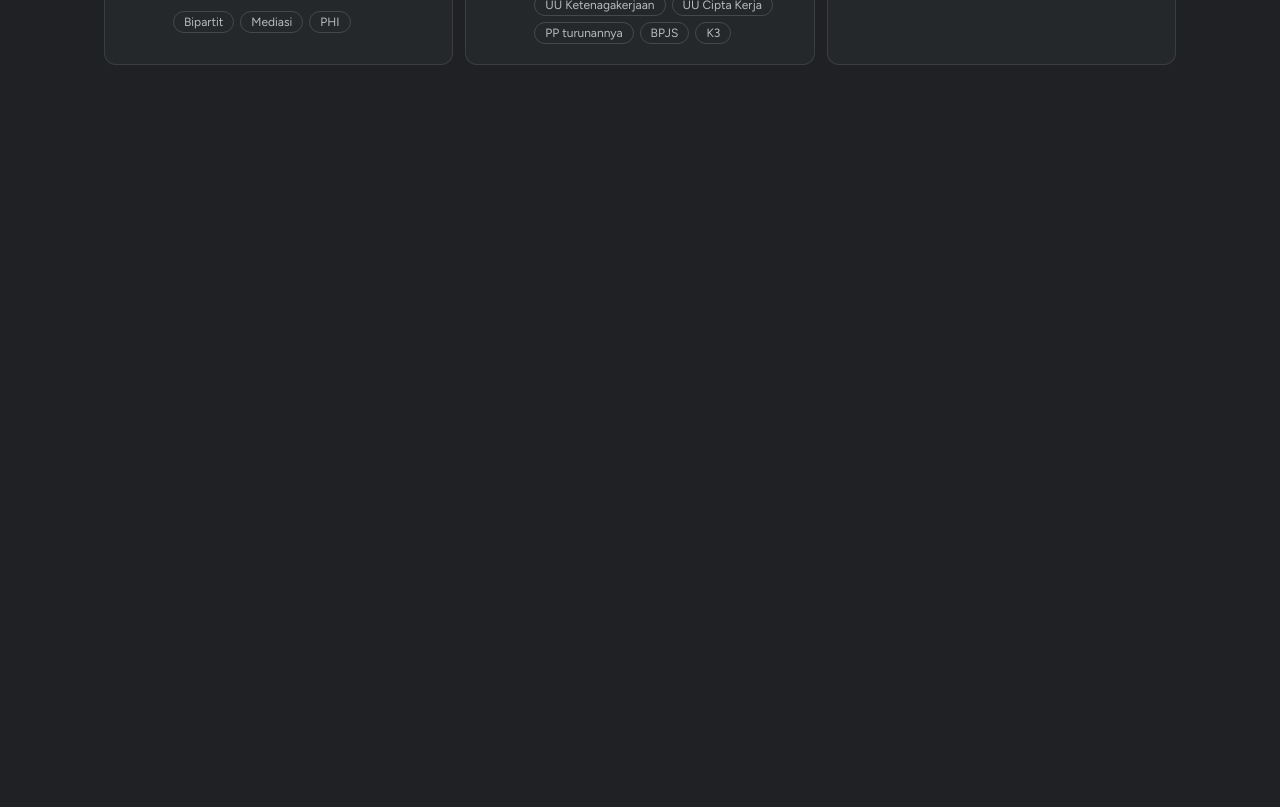
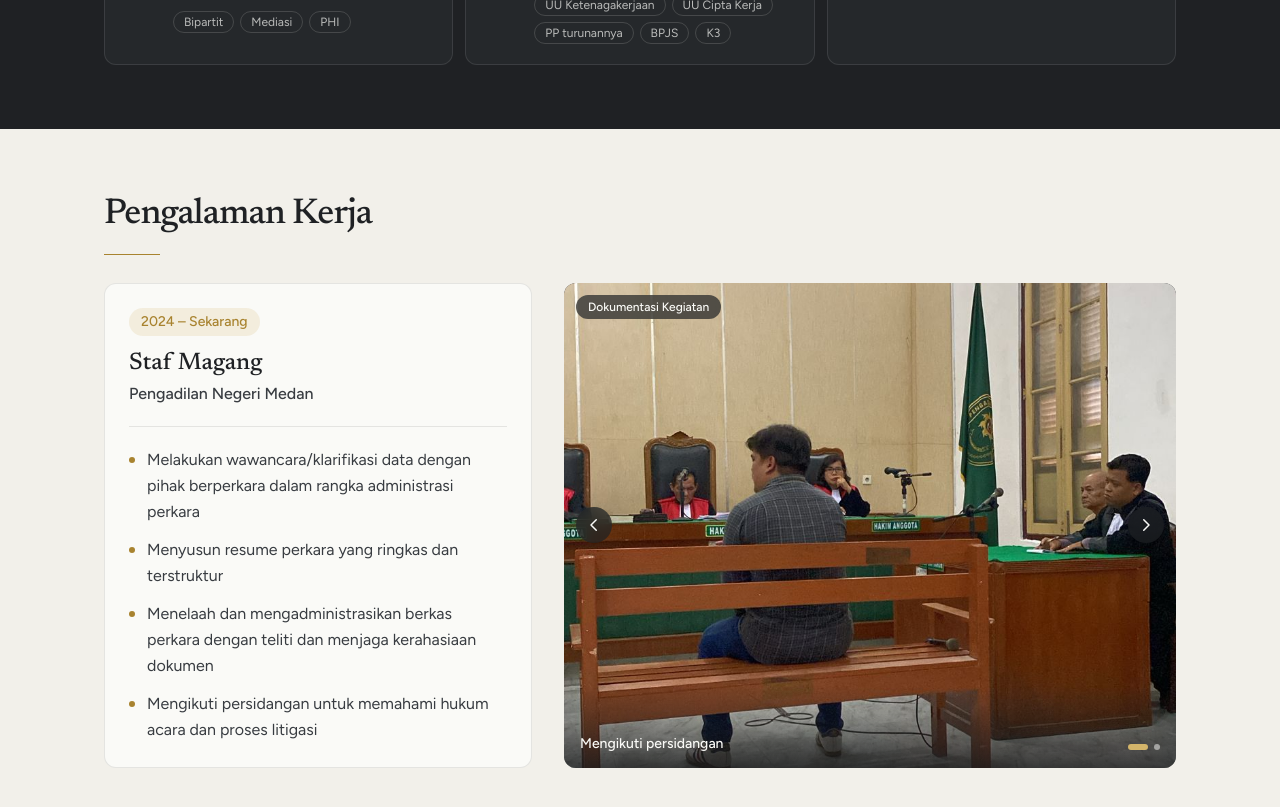
Before and after one commit to hara06/Portfolio-Azmi, a React (Vite) app: page / in a window 1280 px wide. Shown: the part 2100-2907 px from the top of the page. Before the commit the page ends 2229 px from the top, so only its background shows below. Built offline with nearby package versions, Linux system fonts and the light colour scheme.

Commit message:
Membuat Section Experience

```diff
--- a/src/App.jsx
+++ b/src/App.jsx
@@ -2,6 +2,7 @@ import Navbar from "./components/Navbar";
 import Hero from "./components/Hero";
 import About from "./components/About";
 import Competence from "./components/Competence";
+import Experience from "./components/Experience";
 
 export default function App() {
   return (
@@ -11,6 +12,7 @@ export default function App() {
         <Hero />
         <About />
         <Competence />
+        <Experience />
       </main>
     </>
   );
--- /dev/null
+++ b/src/components/Experience.jsx
@@ -0,0 +1,279 @@
+import { useEffect, useRef, useState } from "react";
+
+const ROLE = {
+  title: "Staf Magang",
+  place: "Pengadilan Negeri Medan",
+  period: "2024 – Sekarang",
+  duties: [
+    "Melakukan wawancara/klarifikasi data dengan pihak berperkara dalam rangka administrasi perkara",
+    "Menyusun resume perkara yang ringkas dan terstruktur",
+    "Menelaah dan mengadministrasikan berkas perkara dengan teliti dan menjaga kerahasiaan dokumen",
+    "Mengikuti persidangan untuk memahami hukum acara dan proses litigasi",
+  ],
+};
+
+// Taruh foto di folder public/dokumentasi/ lalu sesuaikan nama file dan keterangannya.
+// Catatan: jangan pakai foto yang memperlihatkan identitas pihak, nomor perkara, atau isi berkas.
+const DOCS = [
+  { src: "/dokumentasi/kegiatan-1.jpeg", caption: "Mengikuti persidangan" },
+  { src: "/dokumentasi/kegiatan-2.jpeg", caption: "Kegiatan di Pengadilan Negri" },
+];
+
+const CameraIcon = () => (
+  <svg
+    viewBox="0 0 24 24"
+    fill="none"
+    stroke="currentColor"
+    strokeWidth="1.5"
+    strokeLinecap="round"
+    strokeLinejoin="round"
+    className="h-7 w-7"
+    aria-hidden="true"
+  >
+    <path d="M4 8h3l1.5-2h7L17 8h3a1 1 0 0 1 1 1v9a1 1 0 0 1-1 1H4a1 1 0 0 1-1-1V9a1 1 0 0 1 1-1z" />
+    <circle cx="12" cy="13" r="3.5" />
+  </svg>
+);
+
+function Slide({ doc, onOpen }) {
+  const [failed, setFailed] = useState(false);
+
+  if (failed) {
+    return (
+      <div className="flex h-full w-full shrink-0 flex-col items-center justify-center gap-2 bg-sand-200 text-charcoal-700">
+        <CameraIcon />
+        <span className="text-sm">Foto dokumentasi belum ditambahkan</span>
+      </div>
+    );
+  }
+
+  return (
+    <button
+      type="button"
+      onClick={() => onOpen(doc)}
+      className="relative h-full w-full shrink-0 cursor-zoom-in"
+      aria-label={`Perbesar foto: ${doc.caption}`}
+    >
+      <img
+        src={doc.src}
+        alt={doc.caption}
+        className="h-full w-full object-cover"
+        onError={() => setFailed(true)}
+      />
+    </button>
+  );
+}
+
+const Chevron = ({ dir }) => (
+  <svg
+    width="18"
+    height="18"
+    viewBox="0 0 24 24"
+    fill="none"
+    stroke="currentColor"
+    strokeWidth="2"
+    strokeLinecap="round"
+    strokeLinejoin="round"
+    aria-hidden="true"
+  >
+    <path d={dir === "left" ? "M15 5l-7 7 7 7" : "M9 5l7 7-7 7"} />
+  </svg>
+);
+
+function Carousel({ docs, onOpen }) {
+  const [index, setIndex] = useState(0);
+  const touchX = useRef(null);
+  const last = docs.length - 1;
+
+  const go = (i) => setIndex(i < 0 ? last : i > last ? 0 : i);
+
+  const onTouchEnd = (e) => {
+    if (touchX.current === null) return;
+    const dx = e.changedTouches[0].clientX - touchX.current;
+    if (Math.abs(dx) > 50) go(index + (dx < 0 ? 1 : -1));
+    touchX.current = null;
+  };
+
+  const navBtn =
+    "absolute top-1/2 z-10 inline-flex h-9 w-9 -translate-y-1/2 items-center justify-center rounded-full bg-charcoal-900/70 text-paper backdrop-blur transition-colors hover:bg-gold-500 hover:text-charcoal-950";
+
+  return (
+    <div
+      role="group"
+      aria-roledescription="carousel"
+      aria-label="Dokumentasi kegiatan"
+      className="relative aspect-[4/3] overflow-hidden rounded-xl bg-charcoal-800 lg:col-span-7 lg:aspect-auto lg:min-h-[20rem]"
+      onTouchStart={(e) => (touchX.current = e.touches[0].clientX)}
+      onTouchEnd={onTouchEnd}
+      onKeyDown={(e) => {
+        if (e.key === "ArrowLeft") go(index - 1);
+        if (e.key === "ArrowRight") go(index + 1);
+      }}
+    >
+      {/* Slide */}
+      <div
+        className="absolute inset-0 flex transition-transform duration-500 ease-out motion-reduce:transition-none"
+        style={{ transform: `translateX(-${index * 100}%)` }}
+      >
+        {docs.map((doc) => (
+          <Slide key={doc.src} doc={doc} onOpen={onOpen} />
+        ))}
+      </div>
+
+      {/* Label */}
+      <span className="absolute left-3 top-3 z-10 rounded-full bg-charcoal-900/70 px-3 py-1 text-xs font-medium text-paper backdrop-blur">
+        Dokumentasi Kegiatan
+      </span>
+
+      {/* Keterangan dan indikator */}
+      <div className="pointer-events-none absolute inset-x-0 bottom-0 z-10 flex items-end justify-between gap-4 bg-gradient-to-t from-charcoal-950/80 to-transparent px-4 pb-3.5 pt-12">
+        <p className="text-sm font-medium text-paper">{docs[index].caption}</p>
+        {docs.length > 1 && (
+          <div className="pointer-events-auto flex items-center gap-1.5 pb-1">
+            {docs.map((d, i) => (
+              <button
+                key={d.src}
+                type="button"
+                onClick={() => setIndex(i)}
+                aria-label={`Foto ${i + 1} dari ${docs.length}`}
+                aria-current={i === index ? "true" : undefined}
+                className={`h-1.5 rounded-full transition-all ${
+                  i === index ? "w-5 bg-gold-400" : "w-1.5 bg-paper/50 hover:bg-paper"
+                }`}
+              />
+            ))}
+          </div>
+        )}
+      </div>
+
+      {/* Panah */}
+      {docs.length > 1 && (
+        <>
+          <button
+            type="button"
+            onClick={() => go(index - 1)}
+            aria-label="Foto sebelumnya"
+            className={`${navBtn} left-3`}
+          >
+            <Chevron dir="left" />
+          </button>
+          <button
+            type="button"
+            onClick={() => go(index + 1)}
+            aria-label="Foto berikutnya"
+            className={`${navBtn} right-3`}
+          >
+            <Chevron dir="right" />
+          </button>
+        </>
+      )}
+    </div>
+  );
+}
+
+function Lightbox({ doc, onClose }) {
+  const closeRef = useRef(null);
+
+  useEffect(() => {
+    closeRef.current?.focus();
+    const onKey = (e) => e.key === "Escape" && onClose();
+    window.addEventListener("keydown", onKey);
+    const prev = document.body.style.overflow;
+    document.body.style.overflow = "hidden";
+    return () => {
+      window.removeEventListener("keydown", onKey);
+      document.body.style.overflow = prev;
+    };
+  }, [onClose]);
+
+  return (
+    <div
+      role="dialog"
+      aria-modal="true"
+      aria-label={doc.caption}
+      onClick={onClose}
+      className="fixed inset-0 z-[60] flex items-center justify-center bg-charcoal-950/90 p-4 backdrop-blur-sm"
+    >
+      <figure
+        className="relative max-h-full max-w-4xl"
+        onClick={(e) => e.stopPropagation()}
+      >
+        <img
+          src={doc.src}
+          alt={doc.caption}
+          className="max-h-[80vh] w-auto rounded-lg object-contain"
+        />
+        <figcaption className="mt-3 text-center text-sm text-paper/80">
+          {doc.caption}
+        </figcaption>
+        <button
+          ref={closeRef}
+          type="button"
+          onClick={onClose}
+          aria-label="Tutup foto"
+          className="absolute -right-2 -top-2 inline-flex h-9 w-9 items-center justify-center rounded-full bg-paper text-charcoal-900 transition-colors hover:bg-gold-400"
+        >
+          <svg
+            width="16"
+            height="16"
+            viewBox="0 0 24 24"
+            fill="none"
+            stroke="currentColor"
+            strokeWidth="2"
+            strokeLinecap="round"
+            aria-hidden="true"
+          >
+            <path d="M5 5l14 14M19 5L5 19" />
+          </svg>
+        </button>
+      </figure>
+    </div>
+  );
+}
+
+export default function Experience() {
+  const [active, setActive] = useState(null);
+
+  return (
+    <section id="pengalaman" className="bg-sand-100 text-charcoal-900">
+      <div className="mx-auto max-w-6xl px-6 py-12 md:px-10 md:py-16">
+        <h2 className="font-display text-3xl font-medium leading-tight tracking-tight sm:text-4xl">
+          Pengalaman Kerja
+        </h2>
+        <div className="mt-4 h-px w-14 bg-gold-600" aria-hidden="true" />
+
+        <div className="mt-7 grid gap-6 lg:grid-cols-12 lg:gap-8">
+          {/* Peran dan tugas */}
+          <article className="rounded-xl border border-charcoal-900/10 bg-paper p-5 md:p-6 lg:col-span-5">
+            <p className="inline-flex rounded-full bg-gold-500/15 px-3 py-1 text-sm font-medium text-gold-600">
+              {ROLE.period}
+            </p>
+            <h3 className="mt-3 font-display text-2xl font-medium leading-tight">
+              {ROLE.title}
+            </h3>
+            <p className="mt-1 font-medium text-charcoal-700">{ROLE.place}</p>
+
+            <div className="my-5 h-px bg-charcoal-900/10" aria-hidden="true" />
+
+            <ul className="space-y-3">
+              {ROLE.duties.map((d) => (
+                <li key={d} className="flex gap-3 leading-relaxed text-charcoal-700">
+                  <span
+                    className="mt-[0.6rem] h-1.5 w-1.5 shrink-0 rounded-full bg-gold-600"
+                    aria-hidden="true"
+                  />
+                  <span>{d}</span>
+                </li>
+              ))}
+            </ul>
+          </article>
+
+          {/* Dokumentasi kegiatan */}
+          <Carousel docs={DOCS} onOpen={setActive} />
+        </div>
+      </div>
+
+      {active && <Lightbox doc={active} onClose={() => setActive(null)} />}
+    </section>
+  );
+}
```
Also changed, not shown: public/dokumentasi/kegiatan-1.jpeg (added), public/dokumentasi/kegiatan-2.jpeg (added).
